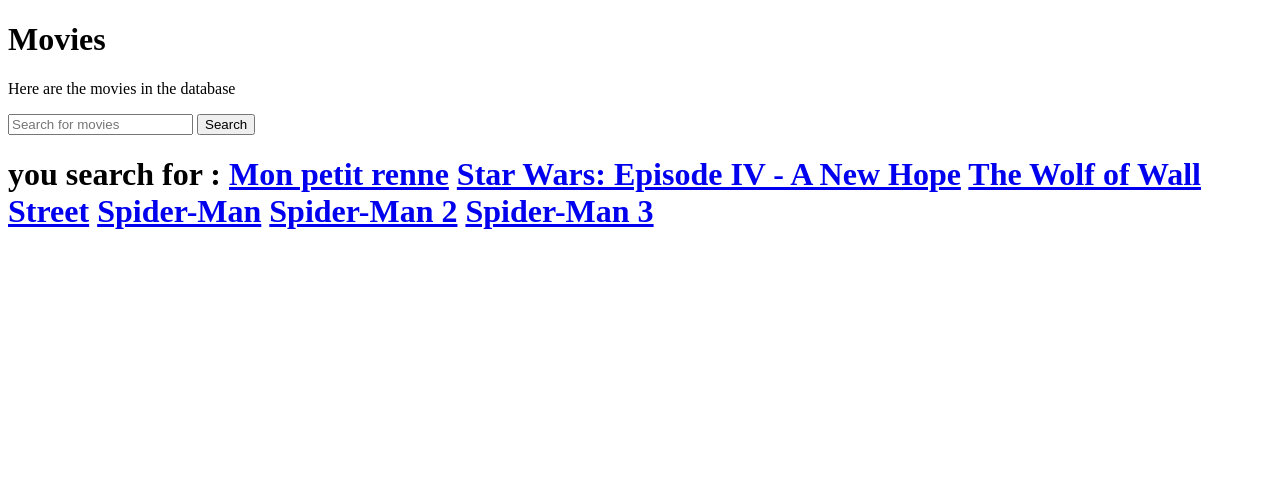
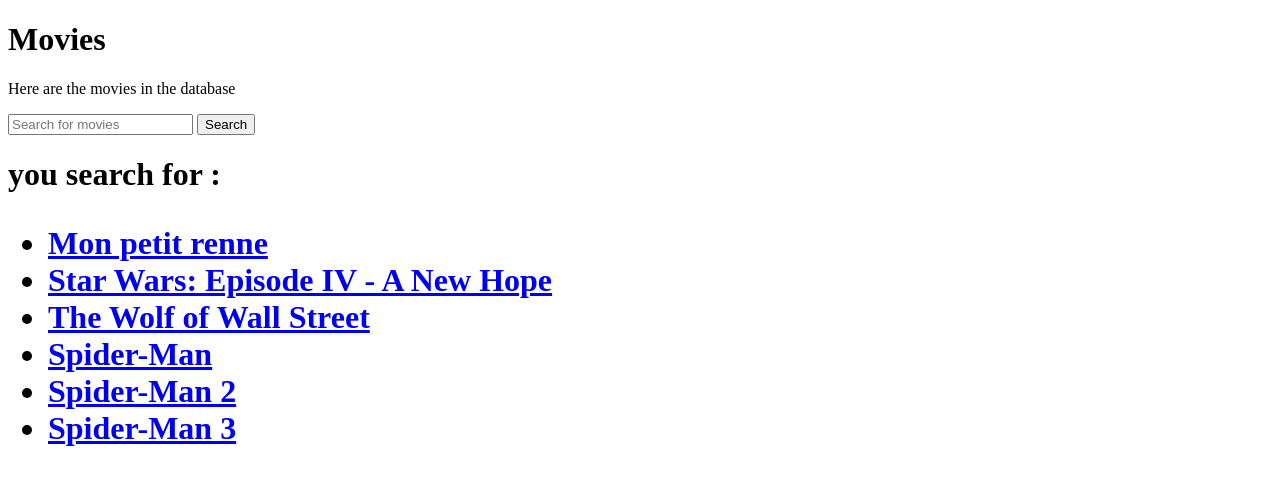
Before and after one commit to arnaud-rein/django-film, a Django app: template film/monapp/templates/search_bar.html in a window 1280 px wide. Shown: the top 485 px of the page. Run offline with Django 5.2, Linux system fonts and the light colour scheme; the template is opened without the code that fills it: values that come from a table or form of the project are taken from there, others are empty; data comes from the database, SQL or seed files in the repository; both versions use the stored data as it was after the commit.

Commit message:
ajout de  liens pour relier les pages entre elles

```diff
--- a/film/monapp/templates/all_movies.html
+++ b/film/monapp/templates/all_movies.html
@@ -10,7 +10,7 @@
     <li><a href="">{{ x.title }} {{ x.year }} {{ x.style }}  </a>   </li>
     {% endfor %}
 </ul>
-
+<a href="{% url 'search' %}"> Aller à la search bar </a>
 
 </body>
 </html>
--- a/film/monapp/templates/film_detail.html
+++ b/film/monapp/templates/film_detail.html
@@ -1,3 +1,4 @@
+<a href="{% url 'search' %}"> Retour à la search bar </a>
 <h1>{{ film.title }}</h1>
 
 <p><strong>Year:</strong> {{ film.year }}</p>
@@ -7,4 +8,4 @@
 <p><strong>Created at:</strong> {{ film.created_at }}</p>
 <p><strong>Updated at:</strong> {{ film.updated_at }}</p>
 
-<a href="{% url 'movie' %}">Back to film list</a>
+<a href="{% url 'movie' %}">Voir la liste des films</a>
--- a/film/monapp/templates/search_bar.html
+++ b/film/monapp/templates/search_bar.html
@@ -15,9 +15,12 @@
 {% if films %}
     <h1> you search for :
 
+        <ul>
         {% for film in films %}
-        <a href="{% url 'film_detail' film_id=film.id %}">{{ film.title }}</a>
-        {% endfor %}
+
+           <li> <a href="{% url 'film_detail' film_id=film.id %}">{{ film.title }}</a></li>
+            {% endfor %}
+        </ul>
     </h1>
 
 {% elif movies %}
```
Also changed, not shown: film/db.sqlite3.
